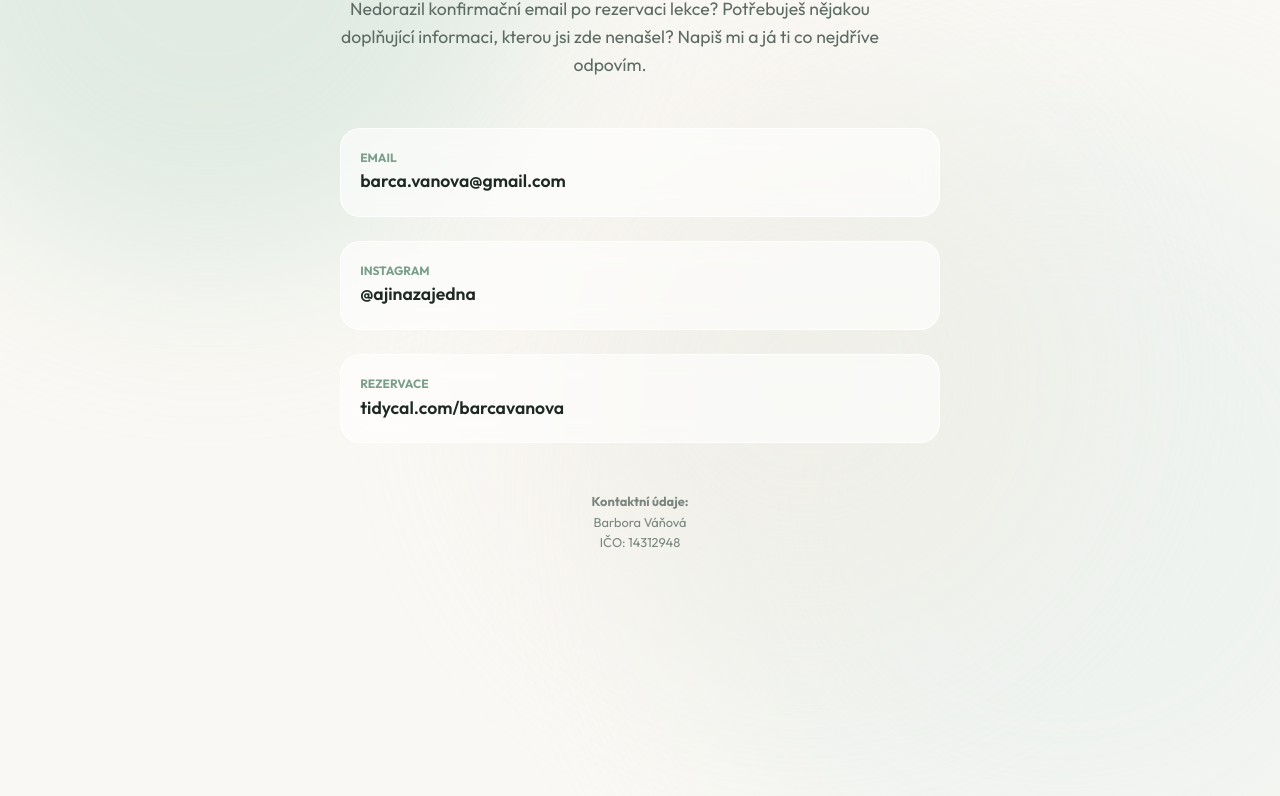
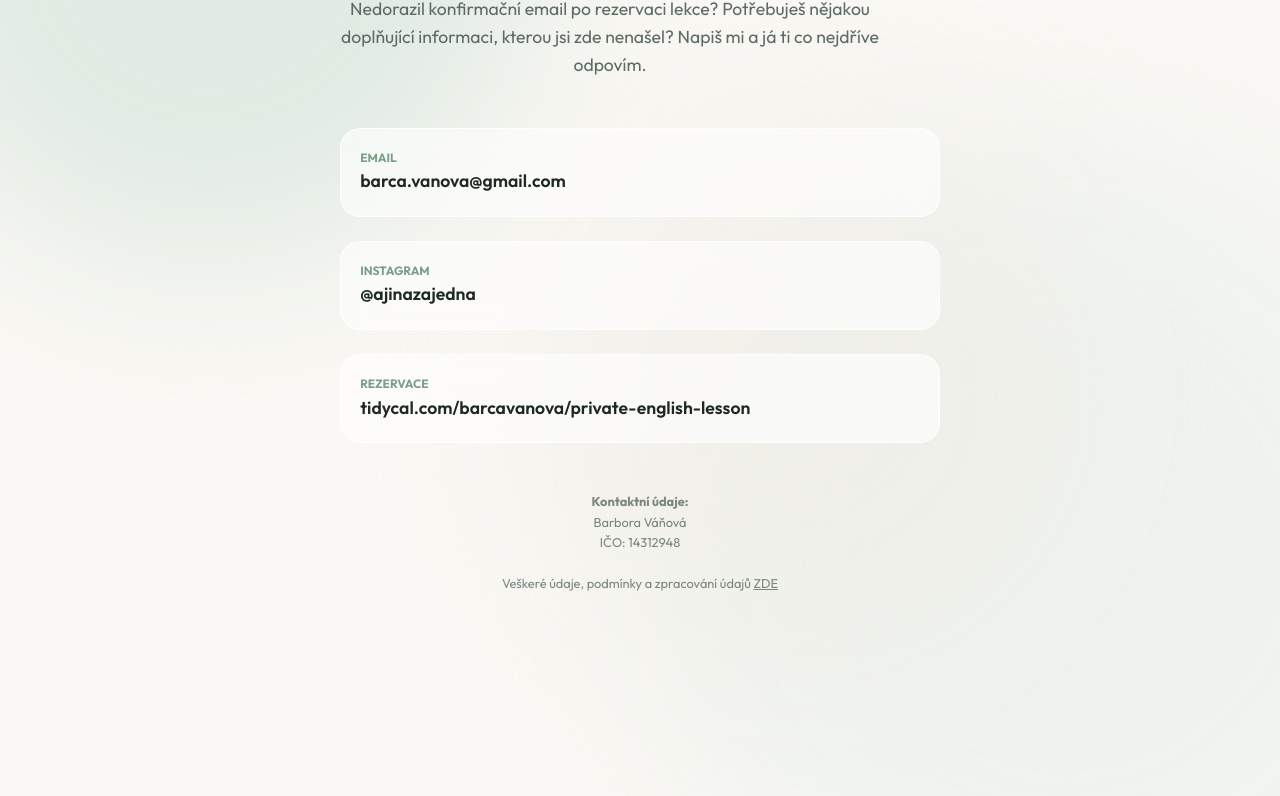
Before and after one commit to BarboraVanova/Ajina-Za-Jedna, a plain HTML site: page contact.html in a window 1280 px wide. Shown: the part 301-1097 px from the top of the page. Drawn offline with Linux system fonts and the light colour scheme.

Commit message:
Add files via upload

```diff
--- a/contact.html
+++ b/contact.html
@@ -67,8 +67,8 @@
             <div class="ac-text">
               <span
                 style="text-transform: uppercase; font-size: 0.75rem; font-weight: 700; color: var(--accent-teal);">Rezervace</span>
-              <strong><a href="https://tidycal.com/barcavanova" target="_blank"
-                  style="color: inherit; text-decoration: none;">tidycal.com/barcavanova</a></strong>
+              <strong><a href="https://tidycal.com/barcavanova/private-english-lesson" target="_blank"
+                  style="color: inherit; text-decoration: none;">tidycal.com/barcavanova/private-english-lesson</a></strong>
             </div>
           </div>
 
@@ -77,7 +77,8 @@
         <div style="margin-top: 3rem; font-size: 0.8rem; color: var(--text-muted); opacity: 0.8;">
           <strong>Kontaktní údaje:</strong><br>
           Barbora Váňová<br>
-          IČO: 14312948
+          IČO: 14312948<br><br>
+          Veškeré údaje, podmínky a zpracování údajů <a href="vop.html" style="color: inherit; text-decoration: underline;">ZDE</a>
         </div>
       </div>
   </main>
```
Also changed, not shown: book.html (+4 -1 lines), exams.html (+5 -1 lines), vop.html (+1 -1 lines), 2 other files.
